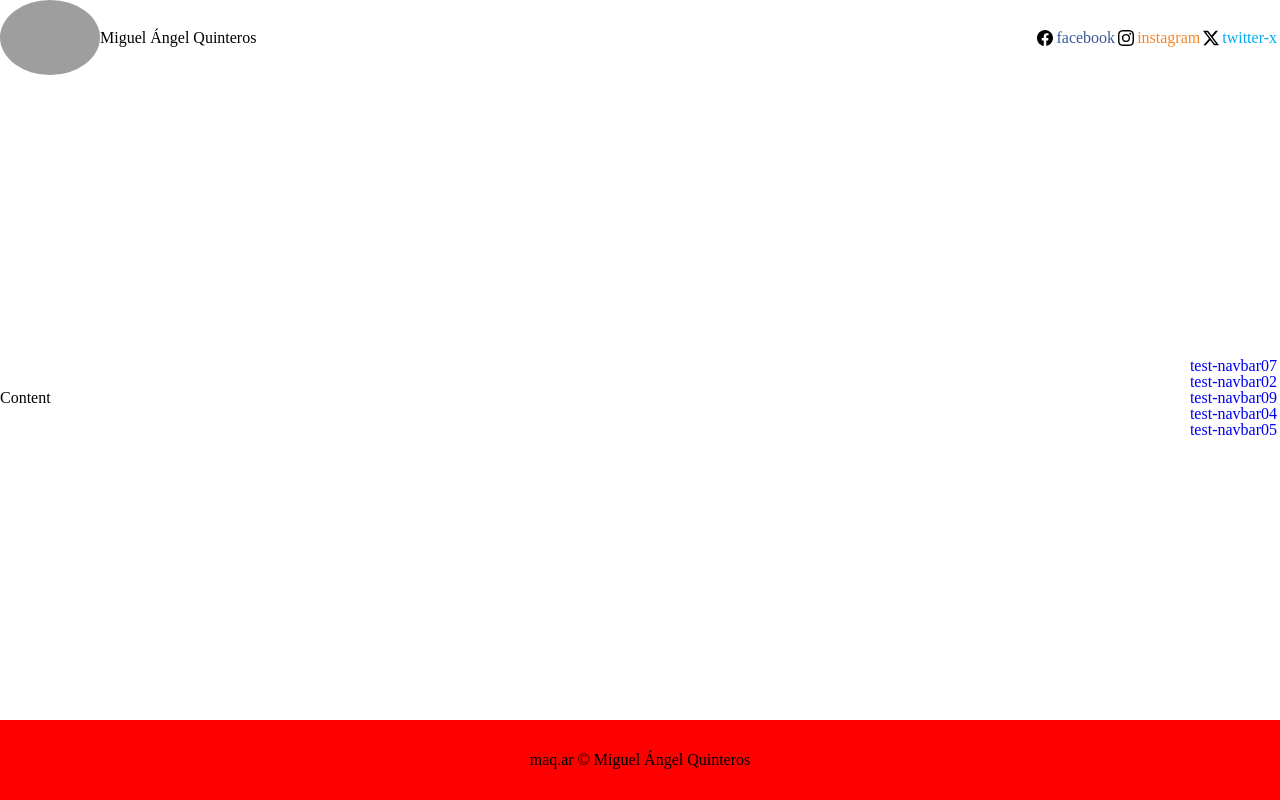
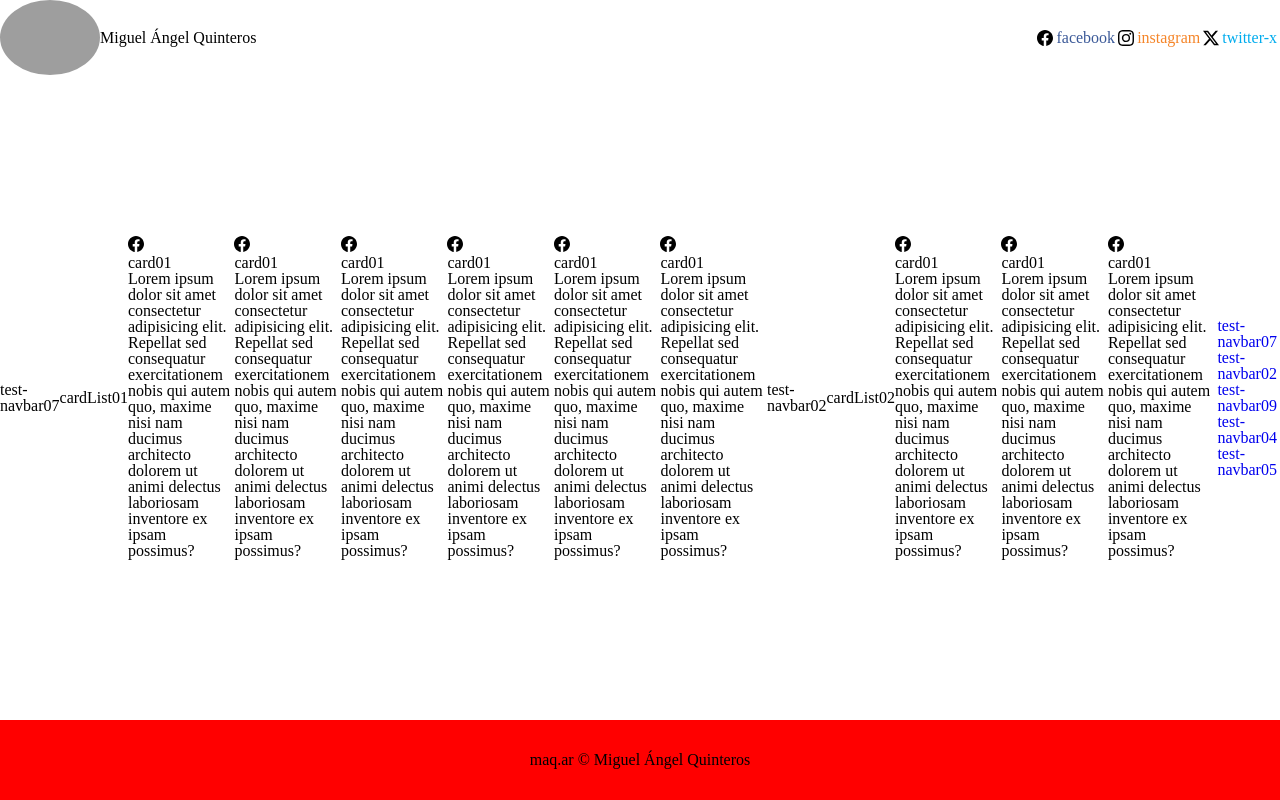
Before and after one commit to maq-miguel-quinteros/maq.ar, a React (Vite) app: page / in a window 1280 px wide. Built offline with nearby package versions, Linux system fonts and the light colour scheme; grey boxes are pictures that could not be loaded.

Commit message:
create cards

```diff
--- a/src/components/organism/CardList.jsx
+++ b/src/components/organism/CardList.jsx
@@ -2,6 +2,7 @@ import { Title } from "../atoms/Title";
 import { Card } from "../molecules/Card";
 
 export const CardList = ({cd}) => {
+    console.log(cd.cards);
 
     return (
         <>
@@ -9,9 +10,9 @@ export const CardList = ({cd}) => {
                 variant={cd.title.variant}
                 level={cd.title.level}
                 text={cd.title.text} />
-
-            {cd.map((data) => {
-                <Card cd={data} />
+            {cd.cards.map((data) => {
+                return (
+                <Card cd={data} />)
             })}
         </>
     );
--- a/src/components/templates/CardsPresentation.jsx
+++ b/src/components/templates/CardsPresentation.jsx
@@ -1,17 +1,26 @@
 import { Title } from "../atoms/Title";
 import { CardList } from "../organism/CardList";
-Title
 
 export const CardsPresentation = ({cd}) => {
 
+
     return (
         <>
-            <Title
-                variant={cd.title.variant}
-                level={cd.title.level}
-                text={cd.title.text} />
+            {cd && cd.map((data) => {
+                return (
+                    <>
+                        <Title
+                        variant={data.title.variant}
+                        level={data.title.level}
+                        text={data.title.text} />
 
-            <CardList cd={cd.cardList} />
+                        {data.cardList.map((dataCardList) => {
+                            return (
+                            <CardList cd={dataCardList} />)
+                        })}
+                    </>
+                );
+            })}
         </>
     );
 }
--- a/src/components/templates/Default.jsx
+++ b/src/components/templates/Default.jsx
@@ -3,6 +3,7 @@ import styled from 'styled-components';
 import { NavBar } from "../molecules/NavBar";
 import { Header } from "../organism/Header";
 import { Footer } from '../molecules/Footer';
+import { Children } from 'react';
 
 const DefaultStyled = styled.div`
     height: 100vh;
@@ -17,13 +18,13 @@ const DivStyled = styled.div `
     align-items: center;
 `;
 
-export const Default = ({cd}) => {
+export const Default = ({cd, children}) => {
 
     return (
         <DefaultStyled>
             <Header cd={cd.header} />
             <DivStyled>
-                <section>Content</section>
+                {children}
                 <NavBar cd={cd.navbar} />
             </DivStyled>
             <Footer />
--- a/src/pages/DB.json
+++ b/src/pages/DB.json
@@ -53,5 +53,172 @@
             "text": "test-navbar05",
             "variant": "navbar"
         }
+    ],
+    "footer": {
+        "text": "maq.ar © Miguel Ángel Quinteros"
+    },
+    "cardPresentation": [
+        {
+            "title": {
+                "variant": "",
+                "level": "h2",
+                "text": "test-navbar07"
+            },
+            "cardList": [
+                {
+                    "title": {
+                        "variant": "",
+                        "level": "h3",
+                        "text": "cardList01"
+                    },
+                    "cards": [
+                        {
+                            "icon": {
+                                "type": "facebook"
+                            },
+                            "title": {
+                                "variant": "",
+                                "level": "h4",
+                                "text": "card01"
+                            },
+                            "text": {
+                                "variant": "",
+                                "text": "Lorem ipsum dolor sit amet consectetur adipisicing elit. Repellat sed consequatur exercitationem nobis qui autem quo, maxime nisi nam ducimus architecto dolorem ut animi delectus laboriosam inventore ex ipsam possimus?"
+                            }
+                        },
+                        {
+                            "icon": {
+                                "type": "facebook"
+                            },
+                            "title": {
+                                "variant": "",
+                                "level": "h4",
+                                "text": "card01"
+                            },
+                            "text": {
+                                "variant": "",
+                                "text": "Lorem ipsum dolor sit amet consectetur adipisicing elit. Repellat sed consequatur exercitationem nobis qui autem quo, maxime nisi nam ducimus architecto dolorem ut animi delectus laboriosam inventore ex ipsam possimus?"
+                            }
+                        },
+                        {
+                            "icon": {
+                                "type": "facebook"
+                            },
+                            "title": {
+                                "variant": "",
+                                "level": "h4",
+                                "text": "card01"
+                            },
+                            "text": {
+                                "variant": "",
+                                "text": "Lorem ipsum dolor sit amet consectetur adipisicing elit. Repellat sed consequatur exercitationem nobis qui autem quo, maxime nisi nam ducimus architecto dolorem ut animi delectus laboriosam inventore ex ipsam possimus?"
+                            }
+                        },
+                        {
+                            "icon": {
+                                "type": "facebook"
+                            },
+                            "title": {
+                                "variant": "",
+                                "level": "h4",
+                                "text": "card01"
+                            },
+                            "text": {
+                                "variant": "",
+                                "text": "Lorem ipsum dolor sit amet consectetur adipisicing elit. Repellat sed consequatur exercitationem nobis qui autem quo, maxime nisi nam ducimus architecto dolorem ut animi delectus laboriosam inventore ex ipsam possimus?"
+                            }
+                        },
+                        {
+                            "icon": {
+                                "type": "facebook"
+                            },
+                            "title": {
+                                "variant": "",
+                                "level": "h4",
+                                "text": "card01"
+                            },
+                            "text": {
+                                "variant": "",
+                                "text": "Lorem ipsum dolor sit amet consectetur adipisicing elit. Repellat sed consequatur exercitationem nobis qui autem quo, maxime nisi nam ducimus architecto dolorem ut animi delectus laboriosam inventore ex ipsam possimus?"
+                            }
+                        },
+                        {
+                            "icon": {
+                                "type": "facebook"
+                            },
+                            "title": {
+                                "variant": "",
+                                "level": "h4",
+                                "text": "card01"
+                            },
+                            "text": {
+                                "variant": "",
+                                "text": "Lorem ipsum dolor sit amet consectetur adipisicing elit. Repellat sed consequatur exercitationem nobis qui autem quo, maxime nisi nam ducimus architecto dolorem ut animi delectus laboriosam inventore ex ipsam possimus?"
+                            }
+                        }
+                    ]
+                }
+            ]
+        },
+        {
+            "title": {
+                "variant": "",
+                "level": "h2",
+                "text": "test-navbar02"
+            },
+            "cardList": [
+                {
+                    "title": {
+                        "variant": "",
+                        "level": "h3",
+                        "text": "cardList02"
+                    },
+                    "cards": [
+                        {
+                            "icon": {
+                                "type": "facebook"
+                            },
+                            "title": {
+                                "variant": "",
+                                "level": "h4",
+                                "text": "card01"
+                            },
+                            "text": {
+                                "variant": "",
+                                "text": "Lorem ipsum dolor sit amet consectetur adipisicing elit. Repellat sed consequatur exercitationem nobis qui autem quo, maxime nisi nam ducimus architecto dolorem ut animi delectus laboriosam inventore ex ipsam possimus?"
+                            }
+                        },
+                        {
+                            "icon": {
+                                "type": "facebook"
+                            },
+                            "title": {
+                                "variant": "",
+                                "level": "h4",
+                                "text": "card01"
+                            },
+                            "text": {
+                                "variant": "",
+                                "text": "Lorem ipsum dolor sit amet consectetur adipisicing elit. Repellat sed consequatur exercitationem nobis qui autem quo, maxime nisi nam ducimus architecto dolorem ut animi delectus laboriosam inventore ex ipsam possimus?"
+                            }
+                        },
+                        {
+                            "icon": {
+                                "type": "facebook"
+                            },
+                            "title": {
+                                "variant": "",
+                                "level": "h4",
+                                "text": "card01"
+                            },
+                            "text": {
+                                "variant": "",
+                                "text": "Lorem ipsum dolor sit amet consectetur adipisicing elit. Repellat sed consequatur exercitationem nobis qui autem quo, maxime nisi nam ducimus architecto dolorem ut animi delectus laboriosam inventore ex ipsam possimus?"
+                            }
+                        }
+                    ]
+                }
+            ]
+        }
     ]
 }
--- a/src/pages/Home.jsx
+++ b/src/pages/Home.jsx
@@ -27,7 +27,7 @@ export const Home = () => {
             {dataBase &&
             <Default cd={dataBase}>
                 <CardsPresentation
-                    cd={dataBase.cardsPresentation} />
+                    cd={dataBase.cardPresentation} />
             </Default>
             }
 
```
Also changed, not shown: src/components/molecules/Card.jsx (line endings or trailing spaces).
